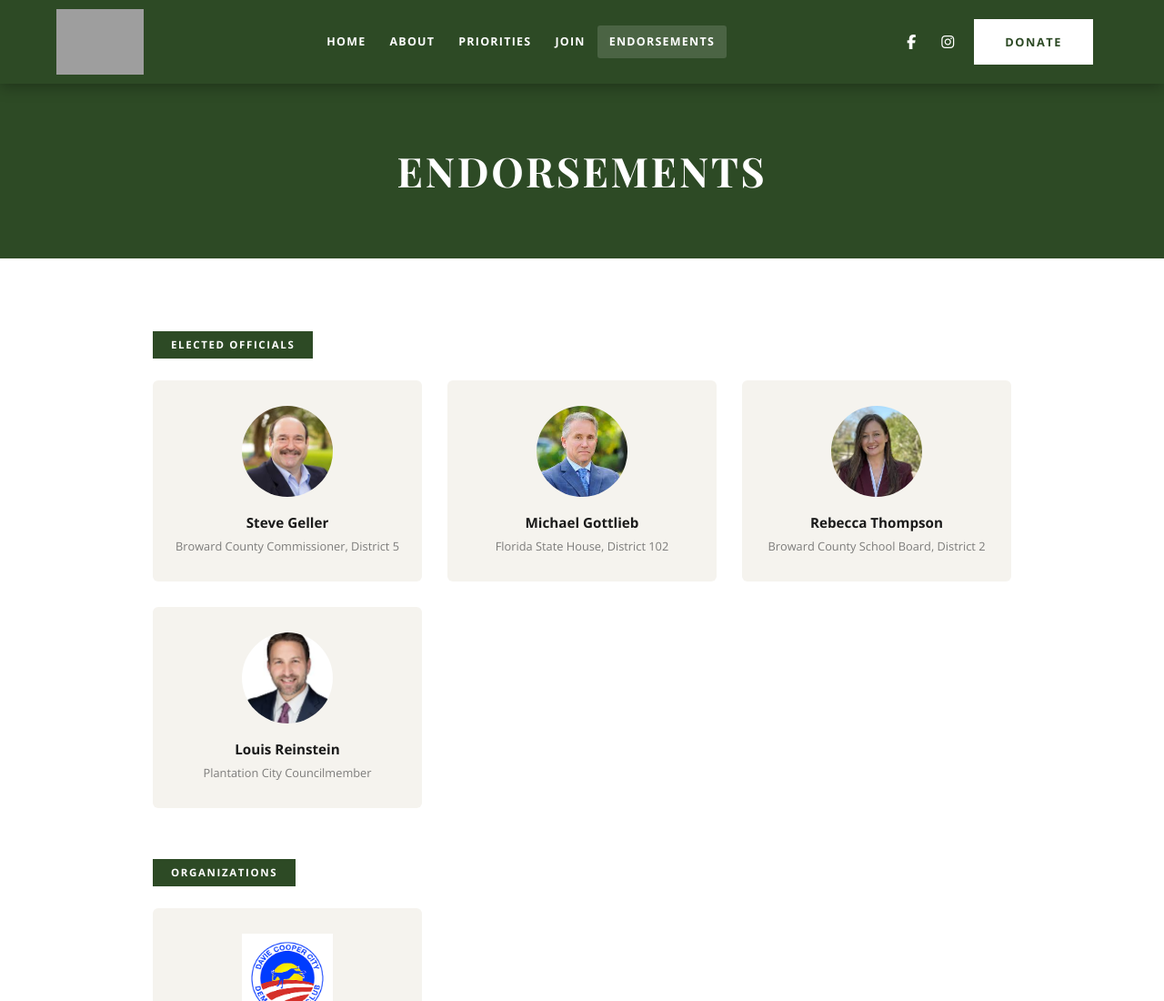
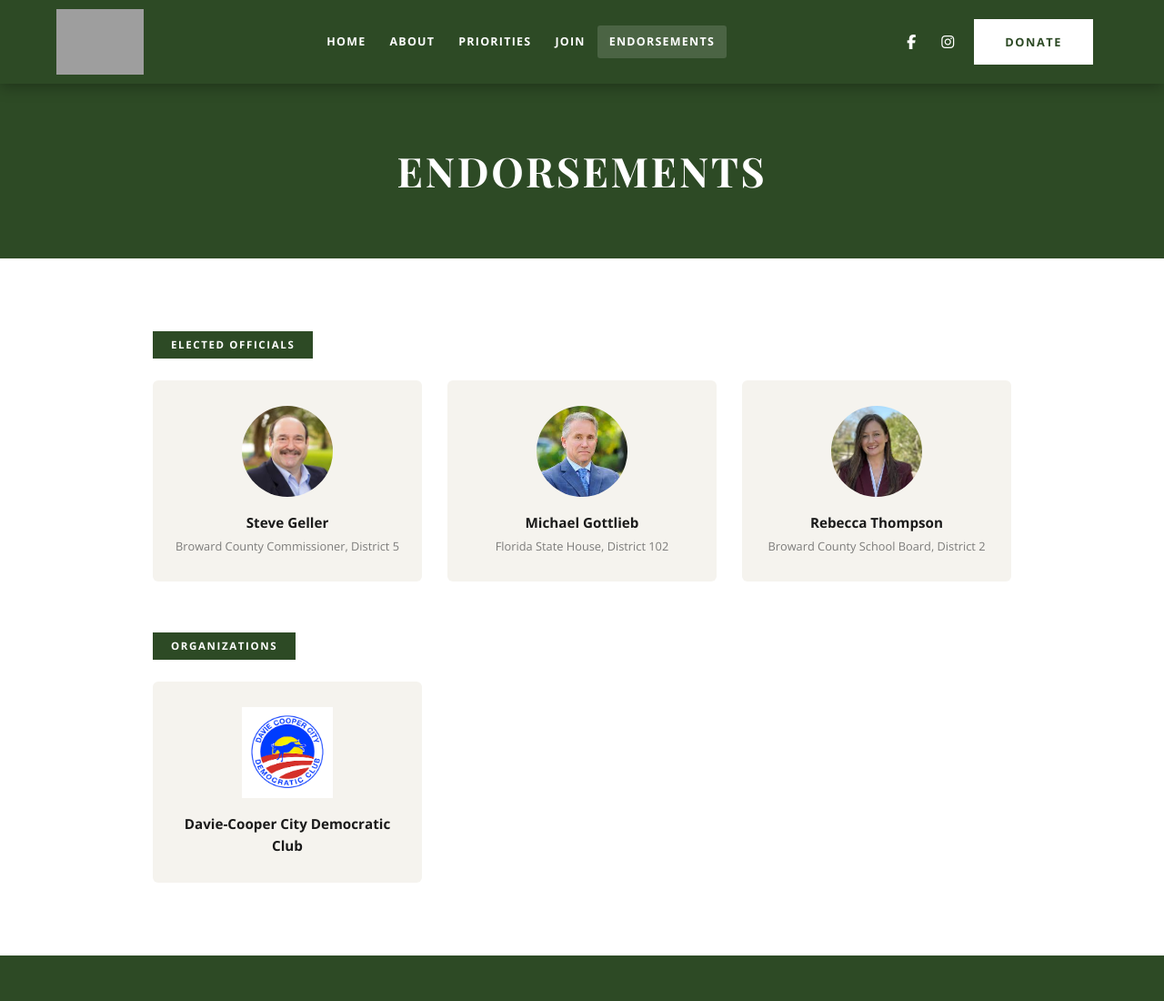
Before and after one commit to dbangel21087/davidangelforcoopercitycommission, a plain HTML site: page endorsements.html in a window 1280 px wide. Shown: the top 1100 px of the page at 91% size. Drawn offline with nearby package versions, Linux system fonts and the light colour scheme; grey boxes are pictures that could not be loaded; a web font is replaced by a local one.

Commit message:
Delete endorsement card for Louis Reinstein
Removed endorsement card for Louis Reinstein.

```diff
--- a/endorsements.html
+++ b/endorsements.html
@@ -81,14 +81,6 @@
             </div>
           </div>
 
-          <div class="endorsement-card">
-            <img src="images/louis-reinstein.jpeg" alt="Louis Reinstein" class="endorsement-photo" />
-            <div class="endorsement-card-info">
-              <strong>Louis Reinstein</strong>
-              <span>Plantation City Councilmember</span>
-            </div>
-          </div>
-
         </div>
       </div>
 
```
